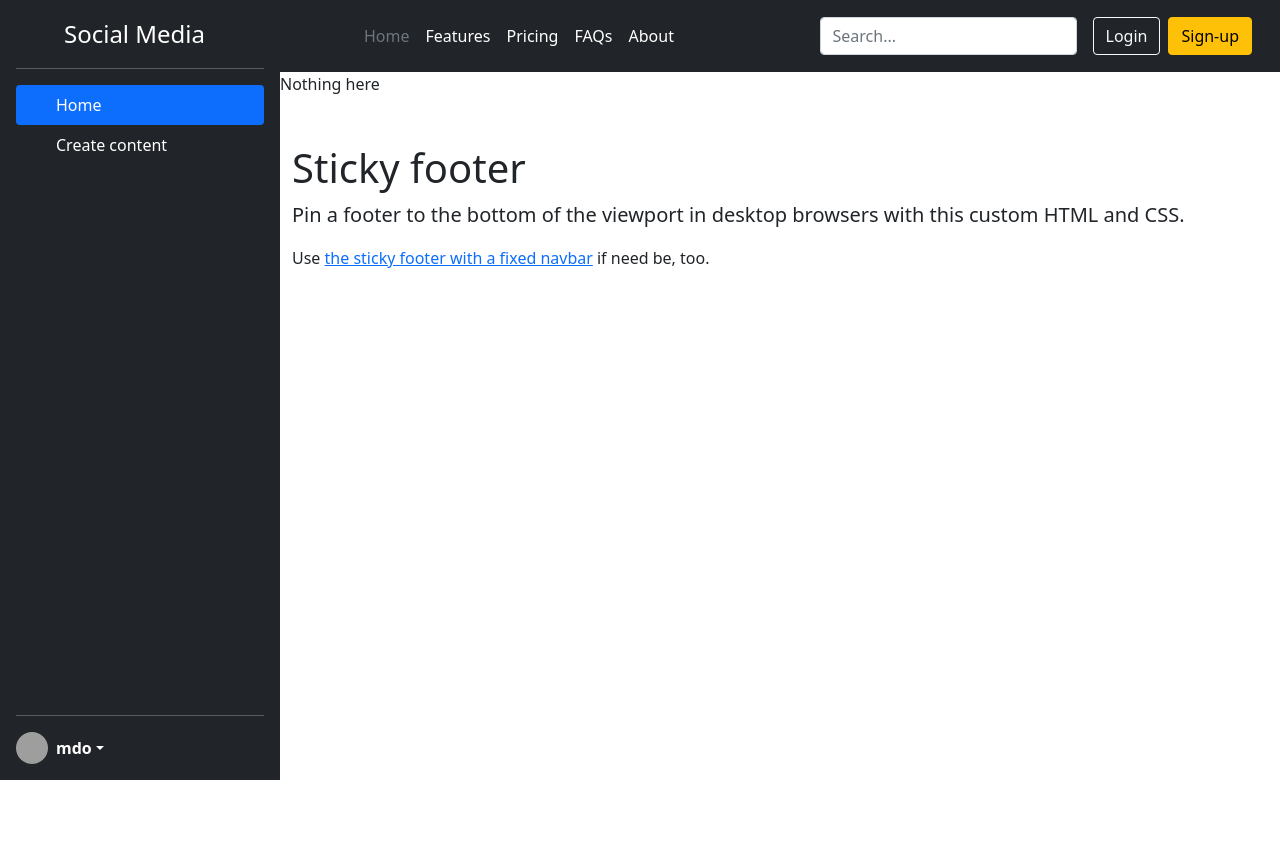
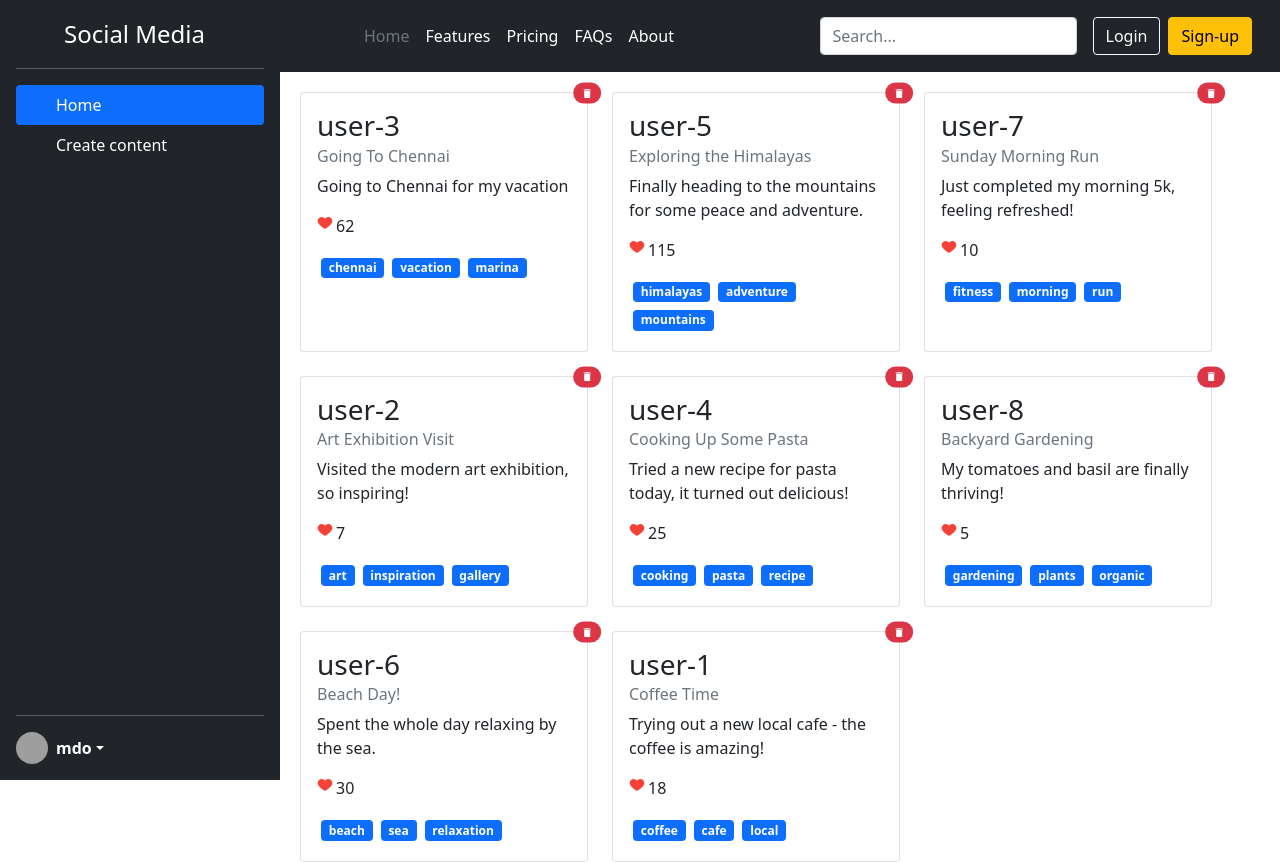
Before and after one commit to ajay1931/social_media, a React (Vite) app: page / in a window 1280 px wide. Shown: the top 863 px of the page. Before the commit the page ends 800 px from the top, so only its background shows below. Built offline with nearby package versions, Linux system fonts and the light colour scheme; grey boxes are pictures that could not be loaded.

Commit message:
update props and it shows default post on homepage

```diff
--- a/package.json
+++ b/package.json
@@ -13,6 +13,7 @@
     "bootstrap": "^5.3.3",
     "react": "^18.3.1",
     "react-dom": "^18.3.1",
+    "react-icons": "^5.3.0",
     "react-router-dom": "^6.28.0"
   },
   "devDependencies": {
--- a/src/App.css
+++ b/src/App.css
@@ -9,3 +9,23 @@
 .sidebar{
     height: 780px;
 }
+
+.HomePage{
+    margin: 20px;
+}
+
+.productliststore{
+    display: flex;
+    flex-wrap: wrap;
+    gap: 1.5rem;
+}
+
+.reactions{
+    display:flex;
+    gap: 3px;
+}
+
+.createcontent-form{
+    margin: 50px;
+    width: 50rem;
+}
--- a/src/Components/CreateContent.jsx
+++ b/src/Components/CreateContent.jsx
@@ -9,7 +9,8 @@ const CreateContent = () => {
                     type="text"
                     className="form-control"
                     id="exampleInputEmail1"
-                    placeholder='Enter your post tittle here' />
+                    placeholder='Enter your post tittle here'
+                    required />
             </div>
             <div className="mb-3">
                 <label className="form-label">Post content</label>
@@ -17,7 +18,8 @@ const CreateContent = () => {
                     type="textarea"
                     className="form-control"
                     id="exampleInputEmail1"
-                    placeholder='Enter your post content here' />
+                    placeholder='Enter your post content here'
+                    required />
             </div>
             <div className="mb-3">
                 <label className="form-label">Hash Tags</label>
@@ -25,7 +27,8 @@ const CreateContent = () => {
                     type="text"
                     className="form-control"
                     id="exampleInputEmail1"
-                    placeholder='Enter yout hashtag here' />
+                    placeholder='Enter yout hashtag here'
+                    required />
             </div>
 
             <button type="submit" className="btn btn-primary">Post</button>
--- a/src/Components/HomePage.jsx
+++ b/src/Components/HomePage.jsx
@@ -1,9 +1,10 @@
 import React from 'react'
+import ProductListStore from '../Store/ProductListStore'
 
 const HomePage = () => {
   return (
-    <div>
-      Nothing here
+    <div className='HomePage'>
+      <ProductListStore/>
     </div>
   )
 }
--- /dev/null
+++ b/src/Components/Post.jsx
@@ -0,0 +1,34 @@
+import React, { useState } from 'react'
+import { FcLike } from "react-icons/fc";
+import { MdDelete } from "react-icons/md";
+
+const Post = ({ id, title, body, reactions, tags = [], deletePost, user }) => {
+    const [reaction, setReaction] = useState(reactions);
+
+    return (
+        <div className="card" style={{ width: "18rem" }}>
+            <div className="card-body">
+                <h3 className="card-title">{user}</h3>
+                <h6 class="card-subtitle mb-2 text-muted">{title}</h6>
+                <p className="card-text">{body}</p>
+                <span className='reactions'>
+                    <FcLike onClick={() => setReaction(reaction + 1)} />
+                    <p>{reaction}</p>
+                </span>
+                <span>
+                    {tags.map((tag, index) => (
+                        <span key={index} className="badge bg-primary m-1">{tag}</span>
+                    ))}
+                </span>
+            </div>
+            <span
+                className="position-absolute top-0 start-100 translate-middle badge rounded-pill bg-danger"
+                onClick={() => deletePost(id)}
+            >
+                <MdDelete />
+            </span>
+        </div>
+    )
+}
+
+export default Post
--- /dev/null
+++ b/src/Store/ProductListStore.jsx
@@ -0,0 +1,92 @@
+import React, { useState } from 'react'
+import Post from '../Components/Post';
+
+const POST_LIST = [
+    {
+        title: "Going To Chennai",
+        body: "Going to Chennai for my vacation",
+        reactions: 62,
+        userId: "user-3",
+        tags: ["chennai", "vacation", "marina"],
+    },
+    {
+        title: "Exploring the Himalayas",
+        body: "Finally heading to the mountains for some peace and adventure.",
+        reactions: 115,
+        userId: "user-5",
+        tags: ["himalayas", "adventure", "mountains"],
+    },
+    {
+        title: "Sunday Morning Run",
+        body: "Just completed my morning 5k, feeling refreshed!",
+        reactions: 10,
+        userId: "user-7",
+        tags: ["fitness", "morning", "run"],
+    },
+    {
+        title: "Art Exhibition Visit",
+        body: "Visited the modern art exhibition, so inspiring!",
+        reactions: 7,
+        userId: "user-2",
+        tags: ["art", "inspiration", "gallery"],
+    },
+    {
+        title: "Cooking Up Some Pasta",
+        body: "Tried a new recipe for pasta today, it turned out delicious!",
+        reactions: 25,
+        userId: "user-4",
+        tags: ["cooking", "pasta", "recipe"],
+    },
+    {
+        title: "Backyard Gardening",
+        body: "My tomatoes and basil are finally thriving!",
+        reactions: 5,
+        userId: "user-8",
+        tags: ["gardening", "plants", "organic"],
+    },
+    {
+        title: "Beach Day!",
+        body: "Spent the whole day relaxing by the sea.",
+        reactions: 30,
+        userId: "user-6",
+        tags: ["beach", "sea", "relaxation"],
+    },
+    {
+        title: "Coffee Time",
+        body: "Trying out a new local cafe - the coffee is amazing!",
+        reactions: 18,
+        userId: "user-1",
+        tags: ["coffee", "cafe", "local"],
+    },
+]
+
+const ProductListStore = () => {
+    let RandomNumber = () => {
+        return Math.floor(Math.random() * 100000000);
+    };
+
+    const [posts, setPosts] = useState(POST_LIST);
+
+    let deletePost = (id) => {
+        setPosts(posts.filter((post, index) => index !== id))
+    }
+
+    return (
+        <div className='productliststore'>
+            {posts.map((post, index) => (
+                <Post
+                    key={index}
+                    id={RandomNumber()}
+                    title={post.title}
+                    body={post.body}
+                    reactions={post.reactions}
+                    tags={post.tags}
+                    deletePost={deletePost}
+                    user={post.userId}
+                />
+            ))}
+        </div>
+    )
+}
+
+export default ProductListStore
```
Also changed, not shown: src/assets/react.svg (added), 1 other file (tests, documents, lock files or other folders).
